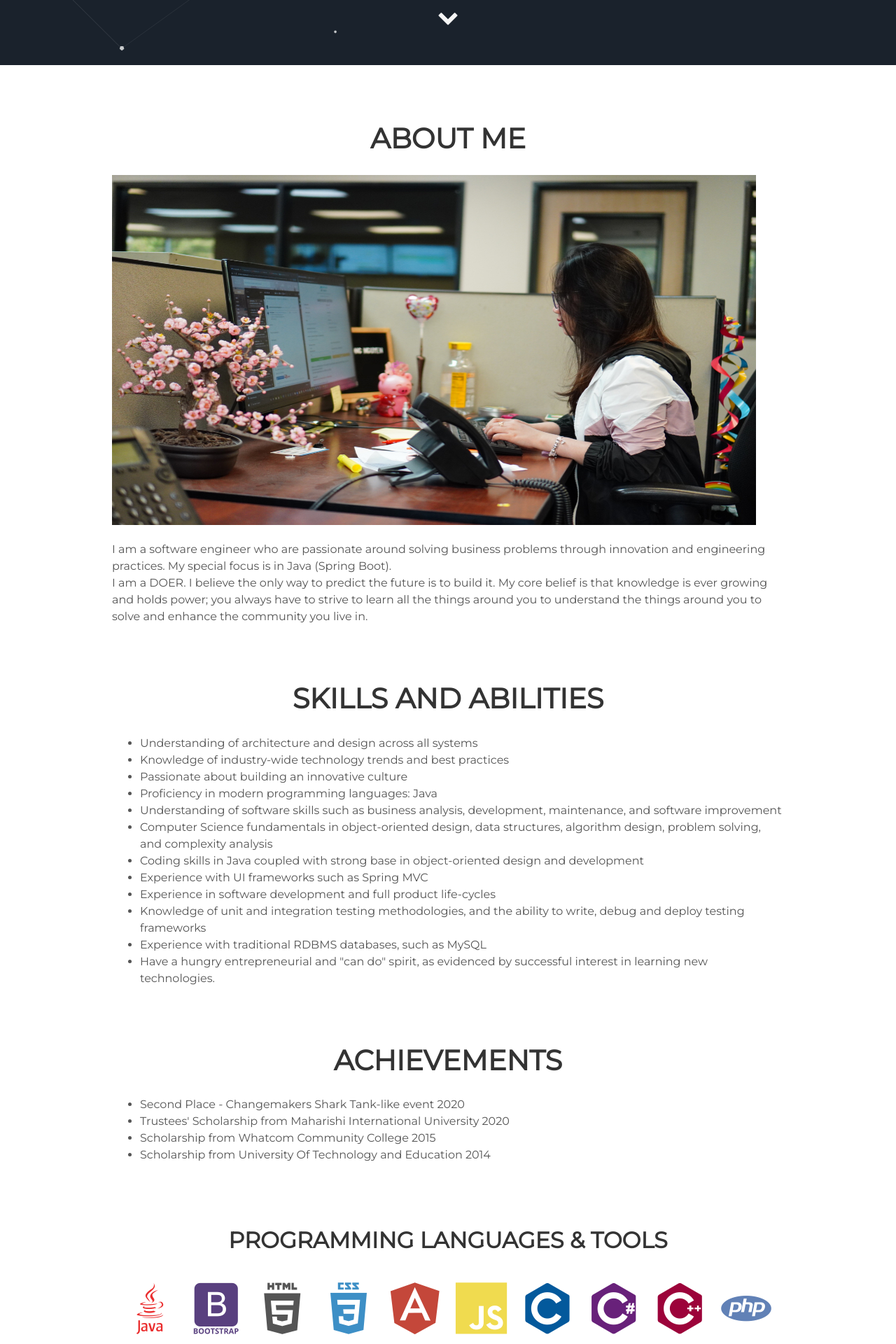
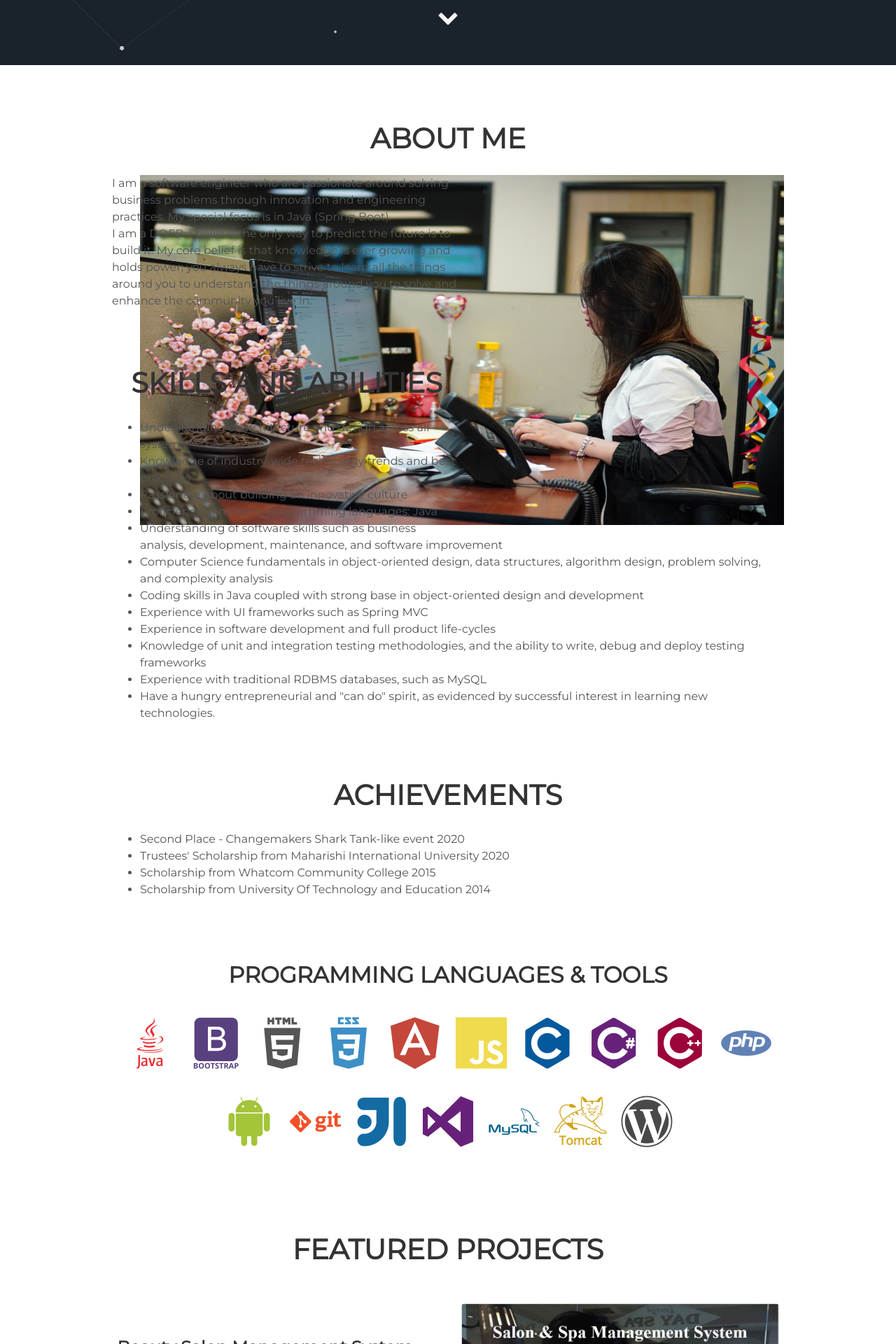
Before and after one commit to phuongnguyen0610/phuongnguyen0610.github.io, a Jekyll site: the page built from index.html, in a window 1280 px wide. Shown: the part 807-2727 px from the top of the page at 70% size. Built offline with Jekyll 4.4.1, drawn with Linux system fonts in a browser that asks for light colours.

Commit message:
Update about.html

```diff
--- a/_includes/about.html
+++ b/_includes/about.html
@@ -1,7 +1,10 @@
  <!-- <div class="user-details"> -->
   <div>
   <h1 style="text-align: center;"> ABOUT ME</h1>
-  <img class="images-center" alt="work" src="/assets/img/work.jpg" width="920" height="500"/>
+  <div class="images-right">
+    <img alt="work" src="/assets/img/work.jpg" width="920" height="500"/>
+  </div>
+
   <p> I am a software engineer who are passionate around solving business problems through innovation and engineering practices.
   My special focus is in Java (Spring Boot). <br>
   I am a DOER. I believe the only way to predict the future is to build it. My core belief is that knowledge is ever growing and holds power; you always have to strive to learn
```
